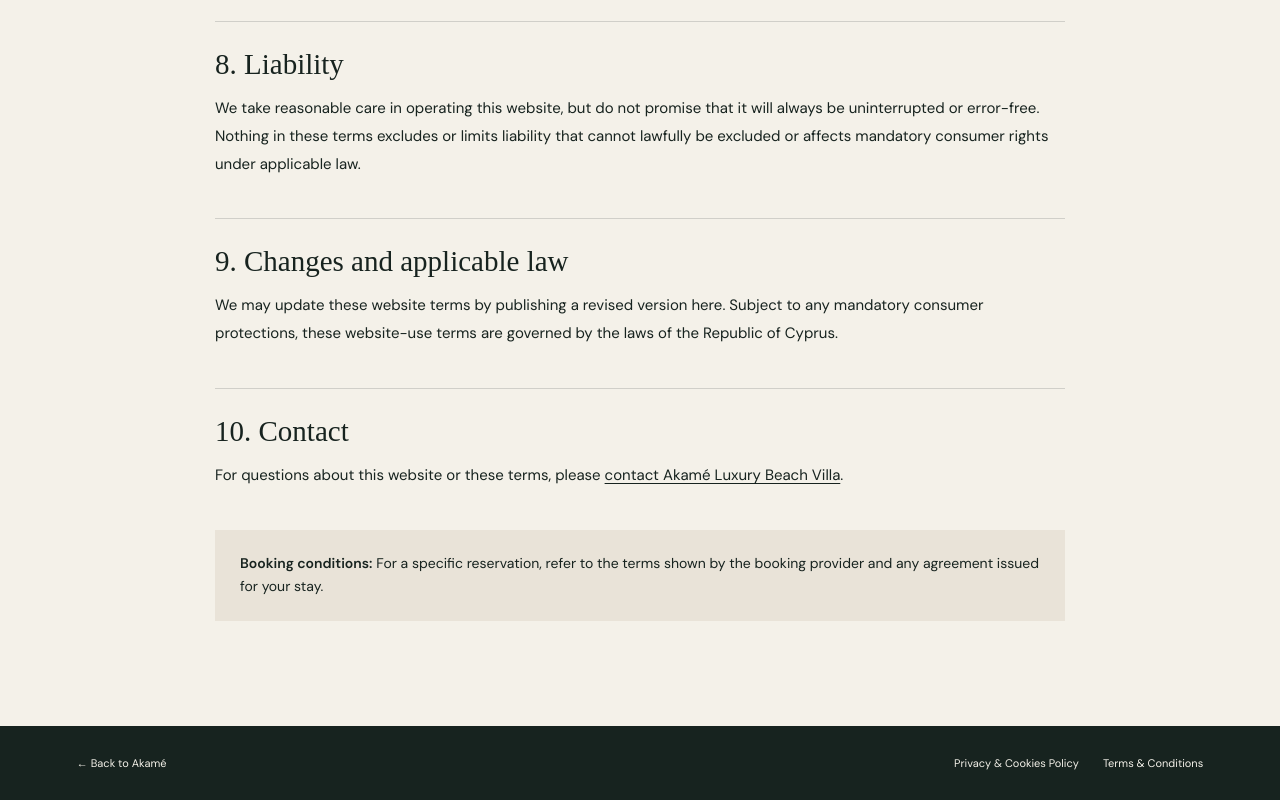
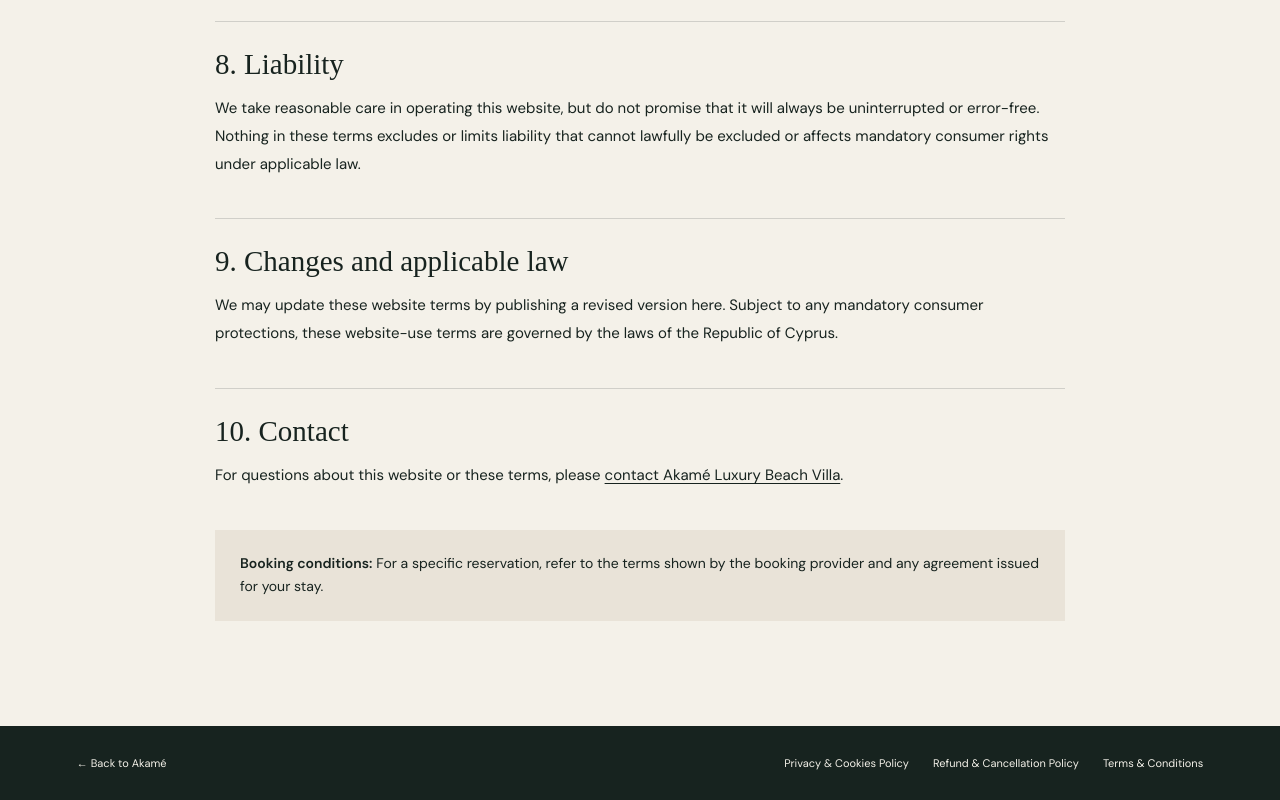
Before and after one commit to leandros21/akame, a Next.js app: page /terms-and-conditions in a window 1280 px wide. Shown: the part 1848-2648 px from the top of the page. Built offline with nearby package versions, Linux system fonts and the light colour scheme; no server answers; the database is empty; a web font is replaced by a local one.

Commit message:
Add refund policy link to legal page footer

```diff
--- a/app/terms-and-conditions/page.tsx
+++ b/app/terms-and-conditions/page.tsx
@@ -26,6 +26,6 @@ export default function TermsPage(){
  <section><h2>9. Changes and applicable law</h2><p>We may update these website terms by publishing a revised version here. Subject to any mandatory consumer protections, these website-use terms are governed by the laws of the Republic of Cyprus.</p></section>
  <section><h2>10. Contact</h2><p>For questions about this website or these terms, please <Link href="/#contact">contact Akamé Luxury Beach Villa</Link>.</p></section>
  <aside className="legalNotice"><strong>Booking conditions:</strong> For a specific reservation, refer to the terms shown by the booking provider and any agreement issued for your stay.</aside>
- </article><footer className="legalFooter"><Link href="/">← Back to Akamé</Link><nav><Link href="/privacy-and-cookies-policy">Privacy &amp; Cookies Policy</Link><Link href="/terms-and-conditions">Terms &amp; Conditions</Link></nav></footer>
+ </article><footer className="legalFooter"><Link href="/">← Back to Akamé</Link><nav><Link href="/privacy-and-cookies-policy">Privacy &amp; Cookies Policy</Link><Link href="/refund-and-cancellation-policy">Refund &amp; Cancellation Policy</Link><Link href="/terms-and-conditions">Terms &amp; Conditions</Link></nav></footer>
  </main>;
 }
```
